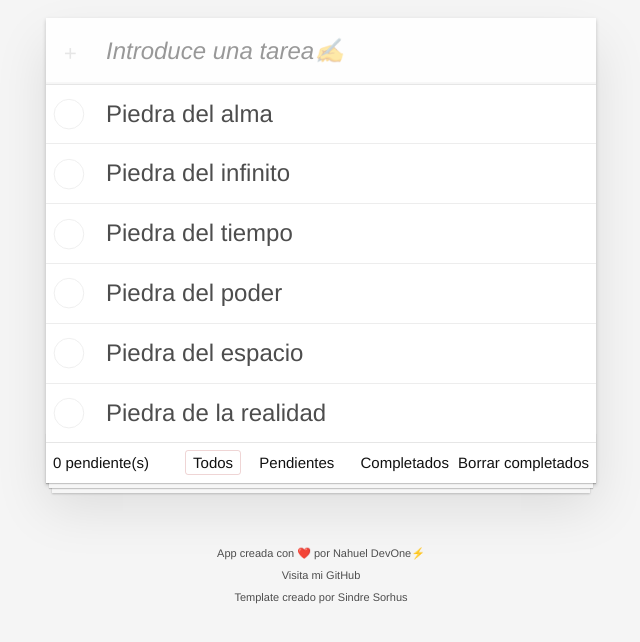
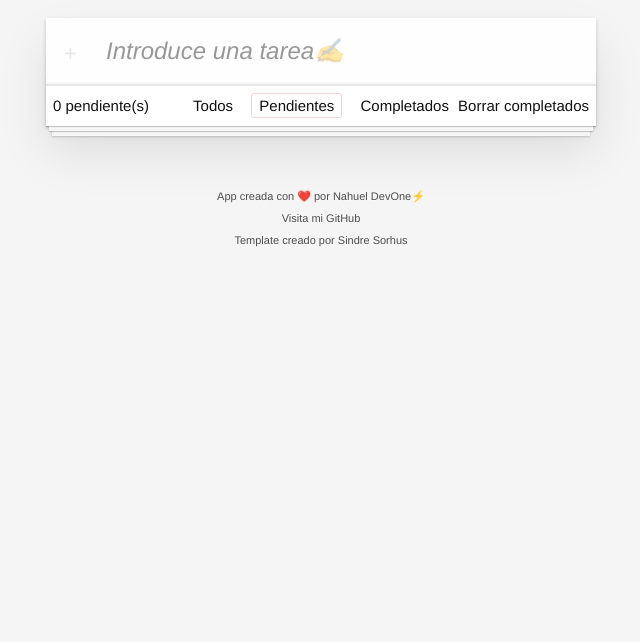
Before and after one commit to nahuel-lopez-dev/todo-app-vite, a website built with Vite: page index.html in a window 1280 px wide. Both pictures are taken after a click on the link "Pendientes". Shown: the part 112-754 px from the top of the page, without its empty margins (319-959 px from the left). Built offline with nearby package versions, Linux system fonts and the light colour scheme.

Commit message:
proyecto terminado

```diff
--- a/src/store/todo.store.js
+++ b/src/store/todo.store.js
@@ -1,4 +1,4 @@
-import { Todo } from "../todos/models/todo.model"
+import { Todo } from '../todos/models/todo.model';
 
 export const Filters = {
     All: 'all',
@@ -6,51 +6,44 @@ export const Filters = {
     Pending: 'Pending'
 }
 
-export const state = {
-    todos: [
-        new Todo('Piedra del alma'),
-        new Todo('Piedra del infinito'),
-        new Todo('Piedra del tiempo'),
-        new Todo('Piedra del poder'),
-        new Todo('Piedra del espacio'),
-        new Todo('Piedra de la realidad'),
-    ],
+const state = {
+    todos: [],
     filter: Filters.All,
 }
 
+
 const initStore = () => {
     loadStore();
-    console.log('InitStore ⚡');
+    console.log('InitStore 🥑');
 }
 
 const loadStore = () => {
-    if(!localStorage.getItem('state')) return
+    if( !localStorage.getItem('state') ) return;
 
-    const { todos = [], filter = Filters.All } = JSON.parse(localStorage.getItem('state'))
+    const { todos = [], filter = Filters.All } = JSON.parse( localStorage.getItem('state') );
     state.todos = todos;
     state.filter = filter;
 }
 
-const saveStateToLocalStorage = () => {
-    localStorage.setItem('state', JSON.stringify(state));
-
+const saveStateToLocalStorage = () =>{
+    localStorage.setItem('state', JSON.stringify(state) );
 }
 
-/**
- * El filtro va a ser con Filters
- * @param {Filters} filter
- */
-const getTodos = ( filter = Filters.All) => {
 
-    switch(filter){
+const getTodos = ( filter = Filters.All ) => {
+
+    switch( filter ) {
         case Filters.All:
             return [...state.todos];
+
         case Filters.Completed:
-            return state.todos.filter( todo => todo.done);
+            return state.todos.filter( todo => todo.done );
+
         case Filters.Pending:
-            return state.todos.filter( todo => !todo.done);
+            return state.todos.filter( todo => !todo.done );
+
         default:
-            throw new Error(`Option ${filter} is not valid.`);
+            throw new Error(`Option ${ filter } is not valid.`);
     }
 }
 
@@ -58,21 +51,21 @@ const getTodos = ( filter = Filters.All) => {
  *
  * @param {String} description
  */
-const addTodo = (description) => {
-
-    if(!description) throw new Error('Description is required');
-    state.todos.push(new Todo(description));
+const addTodo = ( description ) => {
+    if ( !description ) throw new Error('Description is required');
+    state.todos.push( new Todo(description) );
 
     saveStateToLocalStorage();
 }
 
 /**
  *
- * @param {String} todoId todo identifier
+ * @param {String} todoId
  */
-const toggleTodo = (todoId) => {
+const toggleTodo = ( todoId ) => {
+
     state.todos = state.todos.map( todo => {
-        if(todo.id === todoId){
+        if( todo.id === todoId ) {
             todo.done = !todo.done;
         }
         return todo;
@@ -81,8 +74,8 @@ const toggleTodo = (todoId) => {
     saveStateToLocalStorage();
 }
 
-const deleteTodo = (todoId) => {
-    state.todos = state.todos.filter( todo => todo.id !== todoId );
+const deleteTodo = ( todoId ) => {
+    state.todos = state.todos.filter( todo => todo.id !== todoId  );
     saveStateToLocalStorage();
 }
 
@@ -92,7 +85,7 @@ const deleteCompleted = () => {
 }
 
 /**
- * El filtro va a ser con Filters
+ *
  * @param {Filters} newFilter
  */
 const setFilter = ( newFilter = Filters.All ) => {
@@ -103,6 +96,7 @@ const setFilter = ( newFilter = Filters.All ) => {
 const getCurrentFilter = () => {
     return state.filter;
 }
+
 
 export default {
     addTodo,
--- a/src/todos/app.html
+++ b/src/todos/app.html
@@ -36,8 +36,9 @@
         <span class="todo-count"><strong id="pending-count">0</strong> pendiente(s)</span>
         <!-- Remove this if you don't implement routing -->
         <ul class="filters">
+            <!-- selected -->
             <li>
-                <a class="selected filtro" class="selected" href="#/">Todos</a>
+                <a class="filtro" class="selected" href="#/">Todos</a>
             </li>
             <li>
                 <a class="filtro" href="#/active">Pendientes</a>
--- a/src/todos/app.js
+++ b/src/todos/app.js
@@ -1,71 +1,96 @@
 import html from './app.html?raw';
-import todoStore, {Filters} from '../store/todo.store';
-import { renderTodos } from './use-cases';
+import todoStore, { Filters } from '../store/todo.store';
+import { renderTodos, renderPending } from './use-cases';
+
 
 const ElementIDs = {
     ClearCompletedButton: '.clear-completed',
     TodoList: '.todo-list',
     NewTodoInput: '#new-todo-input',
+    TodoFilters: '.filtro',
+    PendingCountLabel: '#pending-count',
 }
 
 /**
  *
  * @param {String} elementId
  */
-
 export const App = ( elementId ) => {
 
     const displayTodos = () => {
-        const todos = todoStore.getTodos( todoStore.getCurrentFilter());
-        renderTodos(ElementIDs.TodoList, todos)
+        const todos = todoStore.getTodos( todoStore.getCurrentFilter() );
+        renderTodos( ElementIDs.TodoList, todos );
+        updatePendingCount();
     }
 
-    // Cuando la función App() se llama, función anónima autoinvocada IIFE
-    (() => {
+    const updatePendingCount = () => {
+        renderPending(ElementIDs.PendingCountLabel);
+    }
+
+    // Cuando la función App() se llama
+    (()=> {
         const app = document.createElement('div');
         app.innerHTML = html;
         document.querySelector(elementId).append( app );
         displayTodos();
     })();
 
+
     // Referencias HTML
-    const newDescriptionInput = document.querySelector(ElementIDs.NewTodoInput);
-    const todoListUL = document.querySelector(ElementIDs.TodoList);
-    const ClearCompletedButton = document.querySelector(ElementIDs.ClearCompletedButton)
+    const newDescriptionInput = document.querySelector( ElementIDs.NewTodoInput );
+    const todoListUL = document.querySelector( ElementIDs.TodoList );
+    const clearCompletedButton = document.querySelector( ElementIDs.ClearCompletedButton );
+    const filtersLIs = document.querySelectorAll( ElementIDs.TodoFilters );
 
     // Listeners
-    newDescriptionInput.addEventListener('keyup', (event) => {
-        // console.log(event)
-        // console.log(event.target.value)
-        if(event.keyCode !== 13) return;
-        if(event.target.value.trim().length === 0) return;
+    newDescriptionInput.addEventListener('keyup', ( event ) => {
+        if ( event.keyCode !== 13 ) return;
+        if ( event.target.value.trim().length === 0 ) return;
 
-        todoStore.addTodo(event.target.value);
+        todoStore.addTodo( event.target.value );
         displayTodos();
         event.target.value = '';
-    })
+    });
 
     todoListUL.addEventListener('click', (event) => {
-        // console.log(event.target)
         const element = event.target.closest('[data-id]');
-        // console.log(element.getAttribute('data-id'));
-        todoStore.toggleTodo(element.getAttribute('data-id'));
+        todoStore.toggleTodo( element.getAttribute('data-id') );
         displayTodos();
-    })
+    });
 
     todoListUL.addEventListener('click', (event) => {
         const isDestroyElement = event.target.className === 'destroy';
         const element = event.target.closest('[data-id]');
+        if ( !element || !isDestroyElement ) return;
 
-        if(!element || !isDestroyElement) return;
+        todoStore.deleteTodo( element.getAttribute('data-id') );
+        displayTodos();
+    });
 
-        todoStore.deleteTodo(element.getAttribute('data-id'));
-        displayTodos();
-    })
-
-    ClearCompletedButton.addEventListener('click', () => {
+    clearCompletedButton.addEventListener( 'click', () => {
         todoStore.deleteCompleted();
         displayTodos();
-    })
+    });
 
+    filtersLIs.forEach( element => {
+
+        element.addEventListener('click', (element) => {
+            filtersLIs.forEach( el => el.classList.remove('selected') );
+            element.target.classList.add('selected');
+
+            switch( element.target.text ){
+                case 'Todos':
+                    todoStore.setFilter( Filters.All )
+                break;
+                case 'Pendientes':
+                    todoStore.setFilter( Filters.Pending )
+                break;
+                case 'Completados':
+                    todoStore.setFilter( Filters.Completed )
+                break;
+            }
+
+            displayTodos();
+        });
+    });
 }
--- a/src/todos/use-cases/create-todo-html.js
+++ b/src/todos/use-cases/create-todo-html.js
@@ -1,4 +1,5 @@
 import { Todo } from '../models/todo.model';
+
 
 /**
  *
@@ -25,5 +26,6 @@ export const createTodoHTML = ( todo ) => {
     if ( todo.done )
         liElement.classList.add('completed');
 
+
     return liElement;
 }
--- /dev/null
+++ b/src/todos/use-cases/render-pending.js
@@ -0,0 +1,17 @@
+import todoStore, { Filters } from '../../store/todo.store';
+
+let element;
+/**
+ *
+ * @param {String} elementId
+ */
+export const renderPending = ( elementId ) => {
+
+    if ( !element )
+        element = document.querySelector( elementId );
+
+    if ( !element )
+        throw new Error(`Element ${ elementId } not found`);
+
+    element.innerHTML = todoStore.getTodos( Filters.Pending ).length;
+}
```
Also changed, not shown: src/todos/use-cases/index.js (+5 -2 lines).
